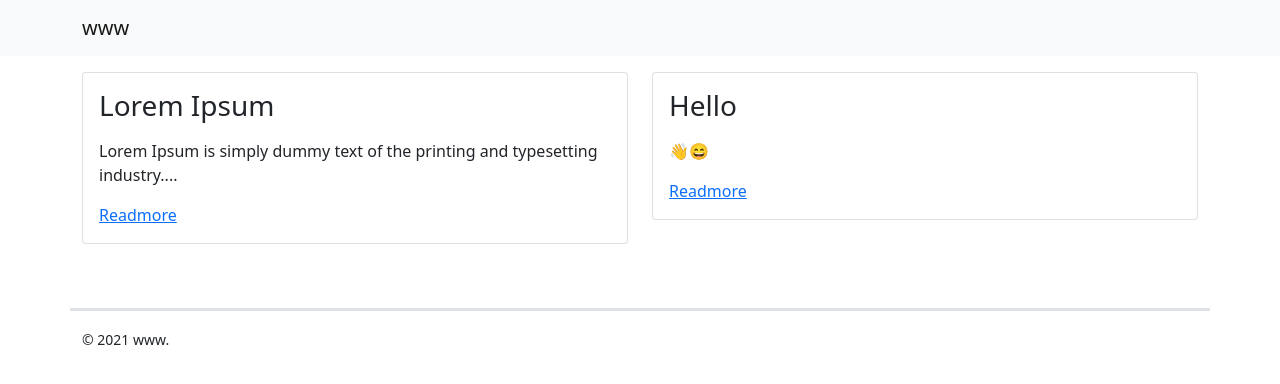
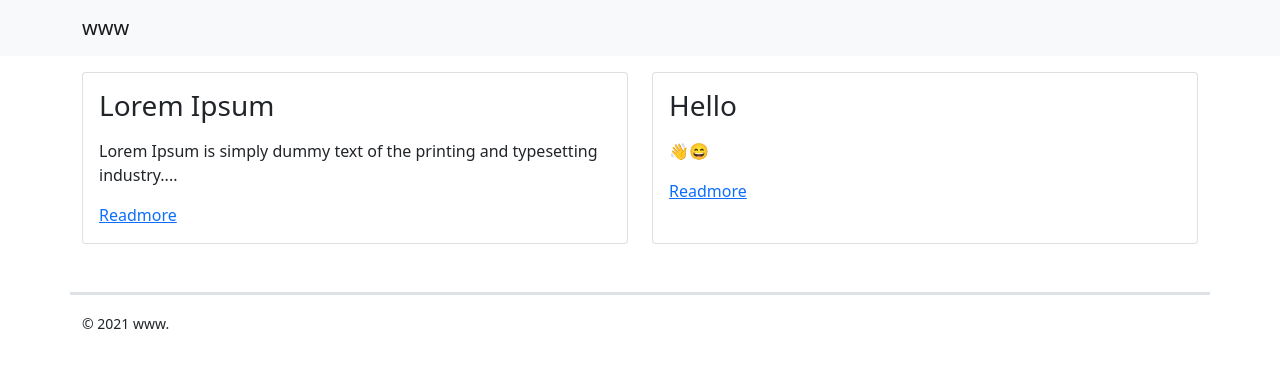
Before and after one commit to tikorofm/www, a Jekyll site: the page built from index.html, in a window 1280 px wide. Shown: the top 384 px of the page. Built offline with Jekyll 4.4.1, drawn with Linux system fonts in a browser that asks for light colours.

Commit message:
Update index.html

```diff
--- a/index.html
+++ b/index.html
@@ -4,10 +4,10 @@ title: homepage
 ---
 
 <article class="my-3">
-  <div class="row">
+  <div class="row row-cols-1 row-cols-md-2 g-4">
     {% for post in site.posts %}
-    <div class="col-md-6 pb-3">
-      <div class="card">
+    <div class="col">
+      <div class="card h-100">
         <div class="card-body">
           <h3 class="card-title">
             {{ post.title }}
```
